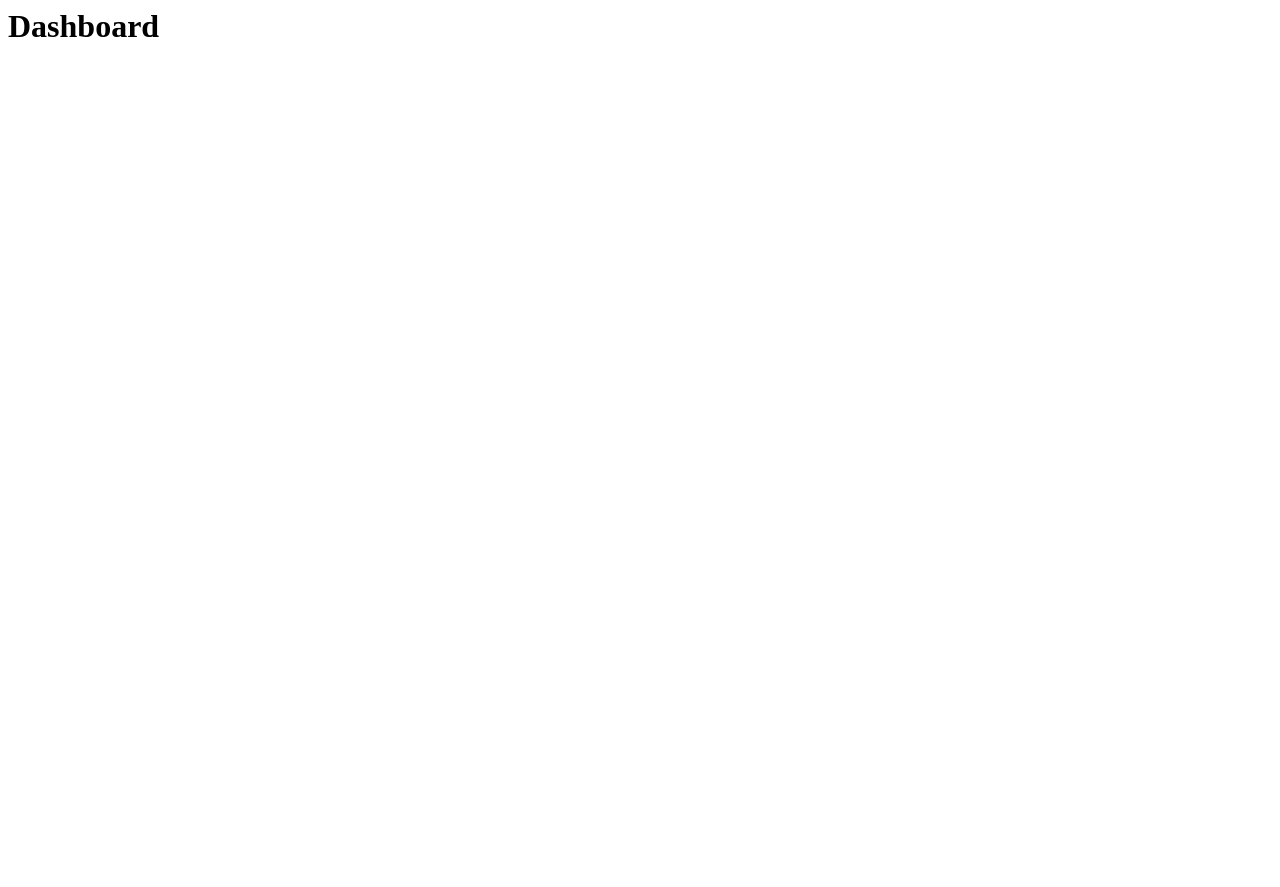
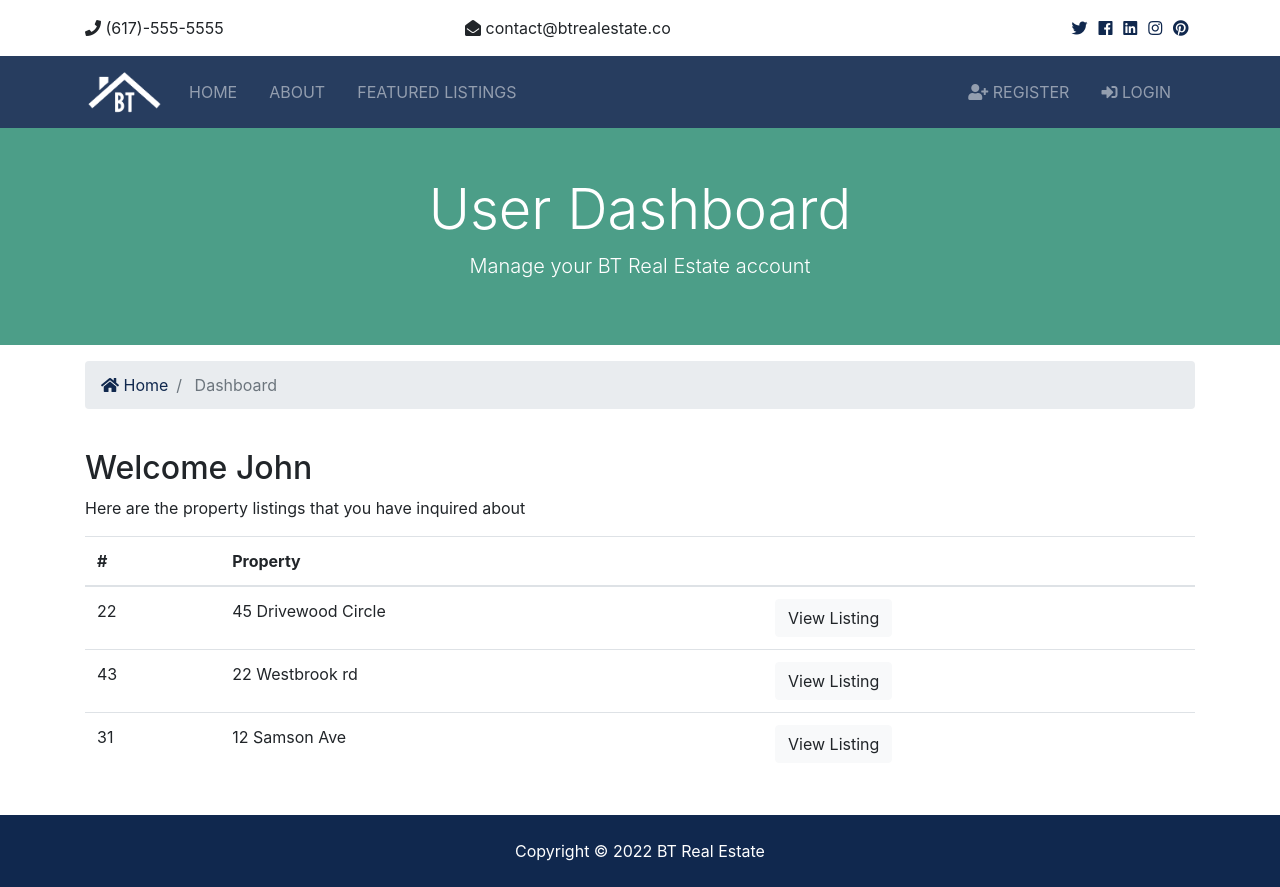
Before and after one commit to clowjs/btredjango, a Django app: page /accounts/dashboard in a window 1280 px wide. Before the commit the page is almost empty. Before the commit the page ends 37 px from the top, so only its background shows below. Run offline with Django 3.2, Linux system fonts and the light colour scheme; some libraries are stand-ins or nearby versions.

Commit message:
Finished Register and Login functionality

```diff
--- a/accounts/views.py
+++ b/accounts/views.py
@@ -1,24 +1,76 @@
 from django.shortcuts import render, redirect
-from django.contrib import messages
+from django.contrib import messages, auth
+from django.contrib.auth.models import User
+
 
 def register(request):
     if request.method == 'POST':
-        #Register Logic
-        print('Register Logic')
-        return redirect('register')
+        # GET FORM VALUES
+        first_name = request.POST['first_name']
+        last_name = request.POST['last_name']
+        username = request.POST['username']
+        email = request.POST['email']
+        password = request.POST['password']
+        password2 = request.POST['password2']
+
+        # Check if passwords match
+        if password == password2:
+            # Check username
+            if User.objects.filter(username=username).exists():
+                messages.error(request, 'That username is taken')
+                return redirect('register')
+            else:
+                if User.objects.filter(email=email).exists():
+                    messages.error(request, 'That email is being used')
+                    return redirect('register')
+                else:
+                    # Looks good
+                    user = User.objects.create_user(
+                        username=username, password=password, email=email, first_name=first_name, last_name=last_name)
+                    # Login after register
+                    # auth.login(request, user)
+                    # messages.success(request, 'You are now logged in')
+                    # return redirect('index')
+                    user.save()
+                    messages.success(
+                        request, 'You are now registered and can log in')
+                    return redirect('login')
+        else:
+            messages.error(request, 'Passwords do not match')
+            return redirect('register')
+
     else:
         return render(request, 'accounts/register.html')
 
+
 def login(request):
     if request.method == 'POST':
-        #Login Logic
-        messages.error(request, 'Login Logic')
-        return redirect('login')
+        # Login Logic
+        username = request.POST['username']
+        password = request.POST['password']
+
+        user = auth.authenticate(username=username, password=password)
+
+        if user is not None:
+            auth.login(request, user)
+            messages.success(request, 'You are now logged in')
+            return redirect('dashboard')
+        else:
+            messages.error(request, 'Invalid credentials')
+            return redirect('login')
     else:
         return render(request, 'accounts/login.html')
 
+
 def logout(request):
-    return redirect('index')
+    if request.method == 'POST':
+        auth.logout(request)
+        messages.success(request, 'You are now logged out')
+        return redirect('index')
+
+    else:
+        return render(request, 'accounts/login.html')
+
 
 def dashboard(request):
     return render(request, 'accounts/dashboard.html')
--- a/btre/settings.py
+++ b/btre/settings.py
@@ -10,6 +10,7 @@ For the full list of settings and their values, see
 https://docs.djangoproject.com/en/3.2/ref/settings/
 """
 
+from django.contrib.messages import constants as messages
 from pathlib import Path
 from pathlib import os
 
@@ -45,6 +46,7 @@ INSTALLED_APPS = [
     'django.contrib.messages',
     'django.contrib.staticfiles',
     'django.contrib.humanize',
+    'django_extensions',
 ]
 
 MIDDLEWARE = [
@@ -144,7 +146,6 @@ MEDIA_URL = '/media/'
 DEFAULT_AUTO_FIELD = 'django.db.models.BigAutoField'
 
 # Messages
-from django.contrib.messages import constants as messages
 MESSAGE_TAGS = {
     messages.ERROR: 'danger',
 }
--- a/templates/accounts/dashboard.html
+++ b/templates/accounts/dashboard.html
@@ -1 +1,74 @@
-<h1>Dashboard</h1>
+{% extends 'base.html' %}
+
+{% block content %}
+<section id="showcase-inner" class="py-5 text-white">
+  <div class="container">
+    <div class="row text-center">
+      <div class="col-md-12">
+        <h1 class="display-4">User Dashboard</h1>
+        <p class="lead">Manage your BT Real Estate account</p>
+      </div>
+    </div>
+  </div>
+</section>
+
+<!-- Breadcrumb -->
+<section id="bc" class="mt-3">
+  <div class="container">
+    <nav aria-label="breadcrumb">
+      <ol class="breadcrumb">
+        <li class="breadcrumb-item">
+          <a href="{% url 'index' %}">
+            <i class="fas fa-home"></i> Home</a>
+        </li>
+        <li class="breadcrumb-item active"> Dashboard</li>
+      </ol>
+    </nav>
+  </div>
+</section>
+<!-- Alerts -->
+{% include 'partials/_alerts.html' %}
+
+<section id="dashboard" class="py-4">
+  <div class="container">
+    <div class="row">
+      <div class="col-md-12">
+        <h2>Welcome John</h2>
+        <p>Here are the property listings that you have inquired about</p>
+        <table class="table">
+          <thead>
+            <tr>
+              <th scope="col">#</th>
+              <th scope="col">Property</th>
+              <th></th>
+            </tr>
+          </thead>
+          <tbody>
+            <tr>
+              <td>22</td>
+              <td>45 Drivewood Circle</td>
+              <td>
+                <a class="btn btn-light" href="#">View Listing</a>
+              </td>
+            </tr>
+            <tr>
+              <td>43</td>
+              <td>22 Westbrook rd</td>
+              <td>
+                <a class="btn btn-light" href="#">View Listing</a>
+              </td>
+            </tr>
+            <tr>
+              <td>31</td>
+              <td>12 Samson Ave</td>
+              <td>
+                <a class="btn btn-light" href="#">View Listing</a>
+              </td>
+            </tr>
+          </tbody>
+        </table>
+      </div>
+    </div>
+  </div>
+</section>
+{% endblock %}
--- a/templates/pages/index.html
+++ b/templates/pages/index.html
@@ -64,6 +64,11 @@
       </div>
     </div>
   </section>
+
+  <!-- Alerts -->
+  {% include 'partials/_alerts.html' %}
+
+
   <!-- Listings -->
   <section id="listings" class="py-5">
     <div class="container">
--- a/templates/partials/_navbar.html
+++ b/templates/partials/_navbar.html
@@ -40,6 +40,27 @@
         </ul>
 
         <ul class="navbar-nav ml-auto">
+          {% if user.is_authenticated %}
+            <li
+            {% if 'dashboard' in request.path %}
+              class="nav-item active mr-3"
+            {% else %}
+              class="nav-item mr-3"
+            {% endif %}
+            >
+            <a class="nav-link" href="{% url 'dashboard' %}">
+              Welcome, {{ user.username }} (Dashboard)</a>
+            </li>
+            <li class="nav-item mr-3">
+              <a href="javascript:{document.getElementById('logout').submit()}" class="nav-link">
+                <i class="fas fa-sign-out-alt"></i> Logout
+              </a>
+              <form action="{% url 'logout' %}" method="POST" id="logout">
+                {% csrf_token %}
+                <input type="hidden">
+              </form>
+            </li>
+          {% else %}
             <li
               {% if 'register' in request.path %}
                 class="nav-item active mr-3"
@@ -62,6 +83,8 @@
 
                 Login</a>
             </li>
+          {% endif %}
+
         </ul>
       </div>
     </div>
```
Lines whose indentation alone changed are shown as unchanged.
